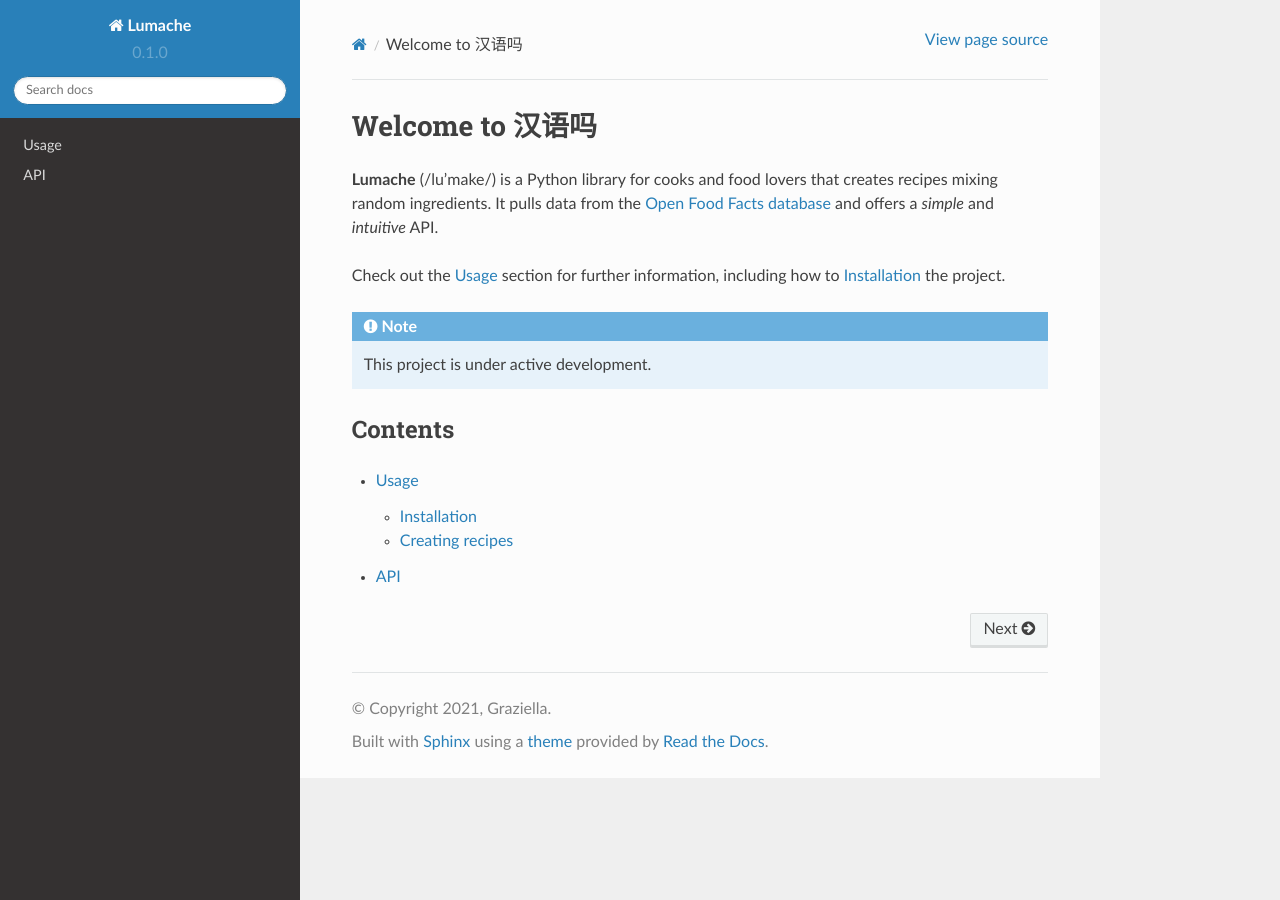
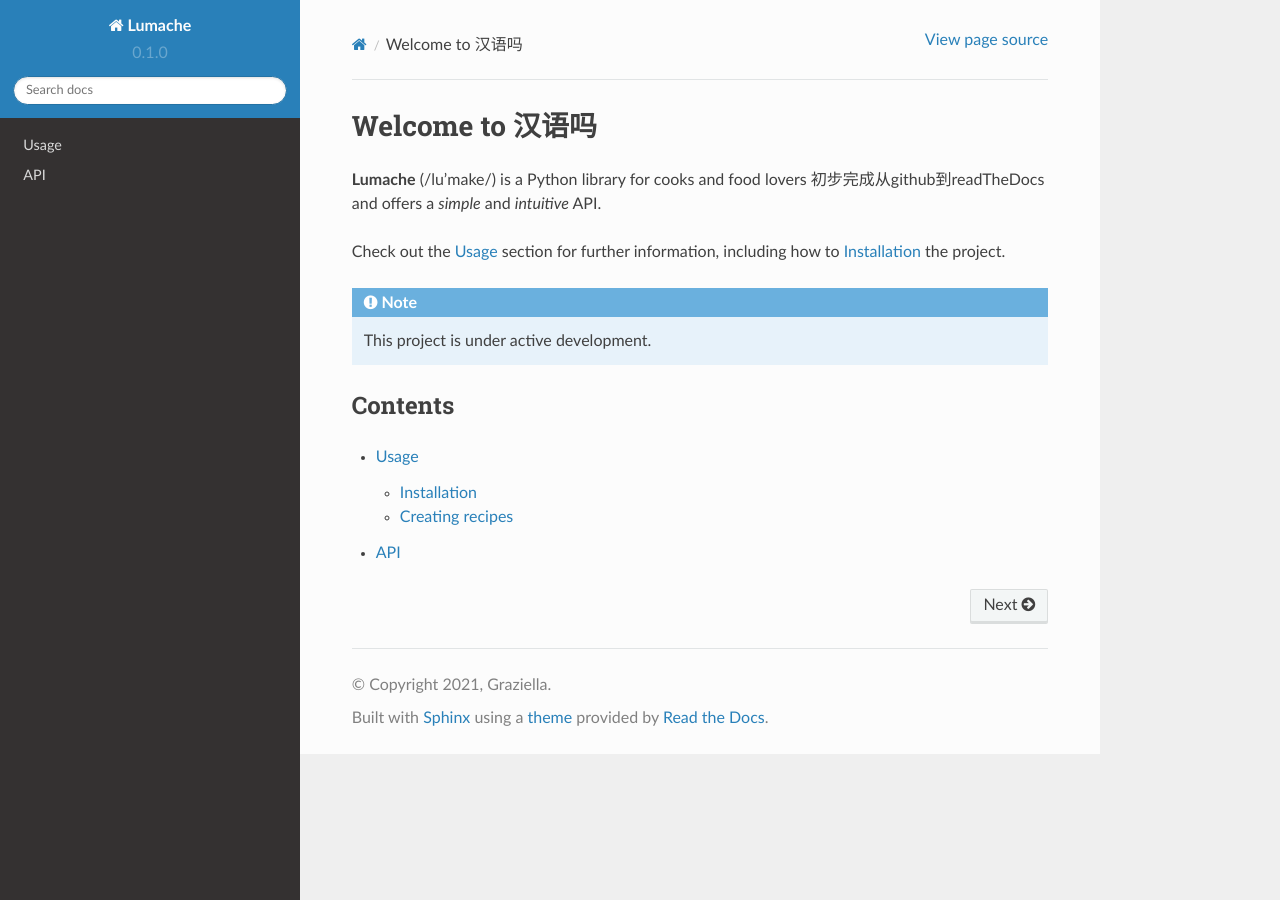
Before and after one commit to GiveStar/-, a Sphinx documentation site: the page built from docs/source/index.rst, in a window 1280 px wide. Built offline with Sphinx 7.4.7 and the Read the Docs theme 2.0.0, drawn with Linux system fonts in a browser that asks for light colours.

Commit message:
Update index.rst

```diff
--- a/docs/source/index.rst
+++ b/docs/source/index.rst
@@ -2,8 +2,7 @@ Welcome to 汉语吗
 ===================================
 
 **Lumache** (/lu'make/) is a Python library for cooks and food lovers
-that creates recipes mixing random ingredients.
-It pulls data from the `Open Food Facts database <https://world.openfoodfacts.org/>`_
+初步完成从github到readTheDocs
 and offers a *simple* and *intuitive* API.
 
 Check out the :doc:`usage` section for further information, including
```
